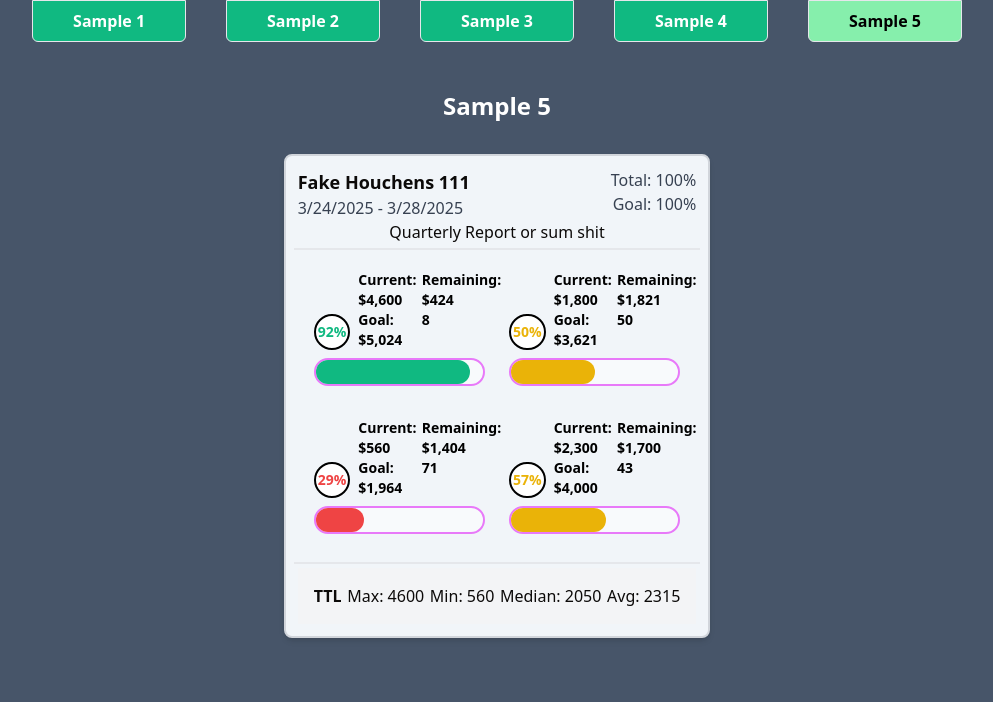
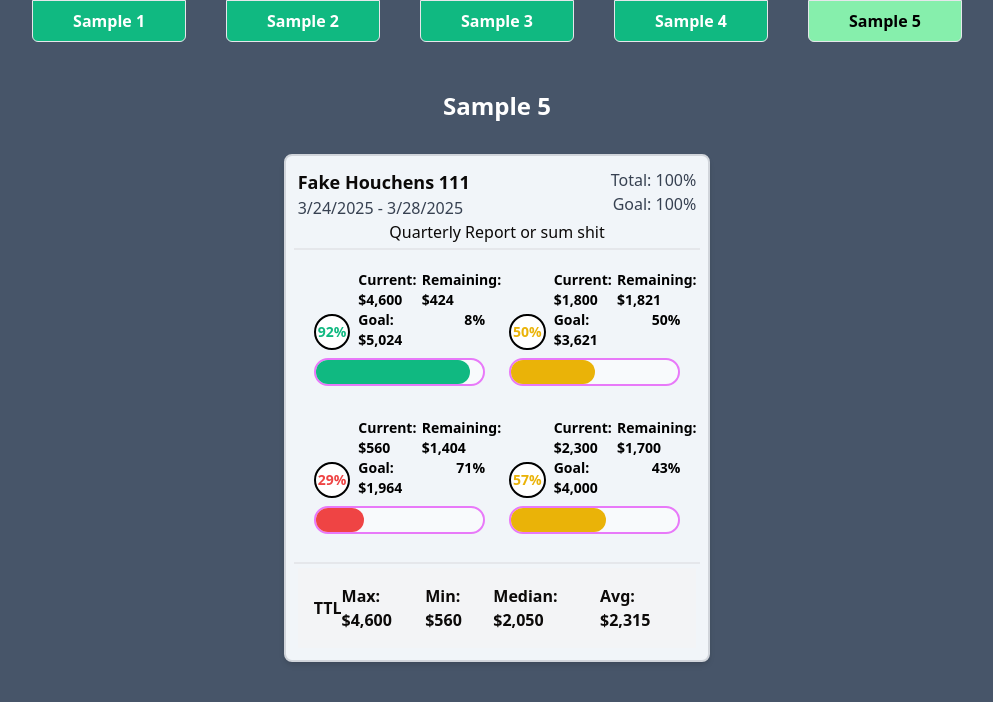
Before and after one commit to SNelson723/apiPlayground, a React (Vite) app: page /sample5 in a window 1280 px wide. Shown: the top 702 px of the page, without its empty margins (143-1136 px from the left). Built offline with nearby package versions, Linux system fonts and the light colour scheme.

Commit message:
Handles the USD conversion of the money data in the Card component

```diff
--- a/src/projects/sample4/ProgressBar.tsx
+++ b/src/projects/sample4/ProgressBar.tsx
@@ -57,7 +57,7 @@ const ProgressBar = ({ current, goal, ...rest }: ProgressBarProps) => {
           <div className="text-black">
             Goal: {convertUSD(goal).split(".")[0]}
           </div>
-          <div className="text-black">{100 - rawPercent}</div>
+          <div className="text-black text-right">{100 - rawPercent}%</div>
         </div>
       </div>
       <div className="h-7 w-full border-2 border-fuchsia-400 bg-slate-50 rounded-full overflow-hidden my-2">
--- a/src/projects/sample5/card/FooterSample.tsx
+++ b/src/projects/sample5/card/FooterSample.tsx
@@ -1,3 +1,5 @@
+import { convertUSD } from "../../../utils";
+
 type FooterProps = {
   max: number;
   min: number;
@@ -7,12 +9,12 @@ type FooterProps = {
 
 const SampleFooter = ({ max, min, median, avg }: FooterProps) => {
   return (
-    <div className="flex justify-between items-center w-full h-full p-4 bg-gray-100">
+    <div className="flex font-semibold justify-between items-center w-full h-full p-4 bg-gray-100">
       <p className="font-semibold">TTL</p>
-      <p>Max: {max}</p>
-      <p>Min: {min}</p>
-      <p>Median: {median}</p>
-      <p>Avg: {avg}</p>
+      <p>Max: {convertUSD(max).split(".")[0]}</p>
+      <p>Min: {convertUSD(min).split(".")[0]}</p>
+      <p>Median: {convertUSD(median).split(".")[0]}</p>
+      <p>Avg: {convertUSD(avg).split(".")[0]}</p>
     </div>
   );
 };
```
